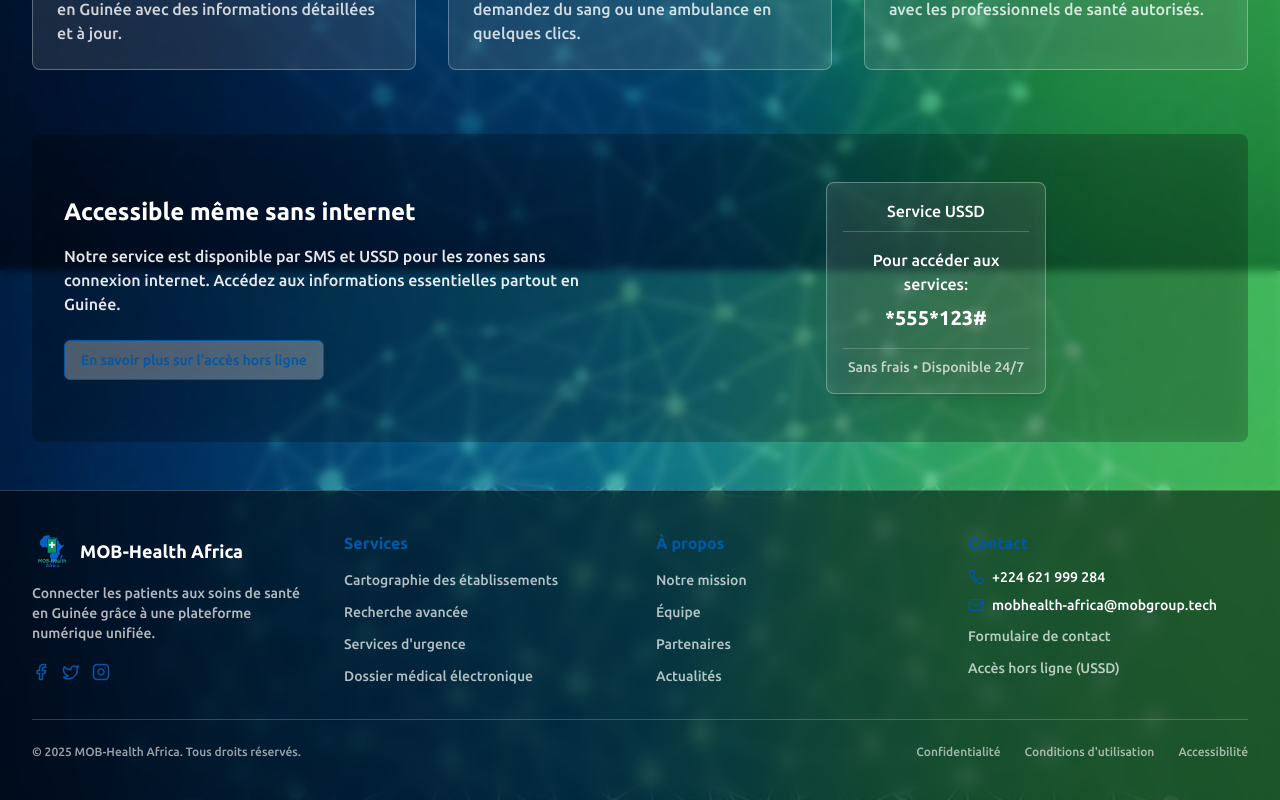
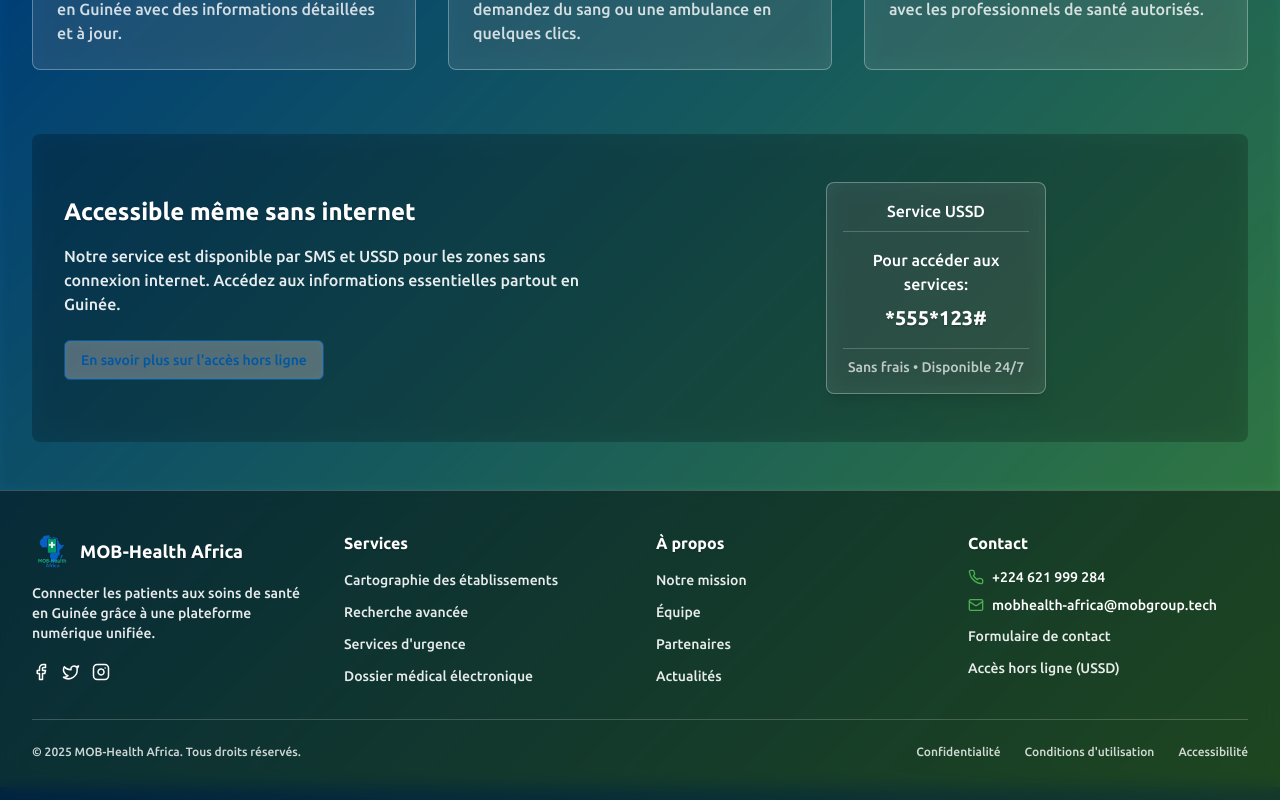
Before and after one commit to Diariou11/mob-health, a React (Vite) app: page / in a window 1280 px wide. Shown: the part 813-1613 px from the top of the page. Built offline with nearby package versions, Linux system fonts and the light colour scheme.

Commit message:
Adjust UI colors and update partners section
Adjusted color contrast for better readability and updated the partners section with new text and partner logos.

```diff
--- a/src/components/layout/Footer.tsx
+++ b/src/components/layout/Footer.tsx
@@ -14,42 +14,42 @@ const Footer = () => {
                 <p className="font-bold text-lg text-white">MOB-Health Africa</p>
               </div>
             </div>
-            <p className="text-sm text-white/70">
+            <p className="text-sm text-white/90 font-medium">
               Connecter les patients aux soins de santé en Guinée grâce à une plateforme numérique unifiée.
             </p>
             <div className="flex space-x-3 pt-2">
-              <a href="#" className="text-health-blue hover:text-health-blue/80">
+              <a href="#" className="text-white hover:text-health-blue">
                 <Facebook size={18} />
               </a>
-              <a href="#" className="text-health-blue hover:text-health-blue/80">
+              <a href="#" className="text-white hover:text-health-blue">
                 <Twitter size={18} />
               </a>
-              <a href="#" className="text-health-blue hover:text-health-blue/80">
+              <a href="#" className="text-white hover:text-health-blue">
                 <Instagram size={18} />
               </a>
             </div>
           </div>
 
           <div>
-            <h3 className="font-bold mb-3 text-health-blue">Services</h3>
+            <h3 className="font-bold mb-3 text-white">Services</h3>
             <ul className="space-y-2">
               <li>
-                <Link to="/map" className="text-sm text-white/70 hover:text-health-blue transition-colors">
+                <Link to="/map" className="text-sm text-white/90 hover:text-health-blue transition-colors font-medium">
                   Cartographie des établissements
                 </Link>
               </li>
               <li>
-                <Link to="/search" className="text-sm text-white/70 hover:text-health-blue transition-colors">
+                <Link to="/search" className="text-sm text-white/90 hover:text-health-blue transition-colors font-medium">
                   Recherche avancée
                 </Link>
               </li>
               <li>
-                <Link to="/emergency" className="text-sm text-white/70 hover:text-health-blue transition-colors">
+                <Link to="/emergency" className="text-sm text-white/90 hover:text-health-blue transition-colors font-medium">
                   Services d'urgence
                 </Link>
               </li>
               <li>
-                <Link to="/patient" className="text-sm text-white/70 hover:text-health-blue transition-colors">
+                <Link to="/patient" className="text-sm text-white/90 hover:text-health-blue transition-colors font-medium">
                   Dossier médical électronique
                 </Link>
               </li>
@@ -57,25 +57,25 @@ const Footer = () => {
           </div>
 
           <div>
-            <h3 className="font-bold mb-3 text-health-blue">À propos</h3>
+            <h3 className="font-bold mb-3 text-white">À propos</h3>
             <ul className="space-y-2">
               <li>
-                <Link to="/about" className="text-sm text-white/70 hover:text-health-blue transition-colors">
+                <Link to="/about" className="text-sm text-white/90 hover:text-health-blue transition-colors font-medium">
                   Notre mission
                 </Link>
               </li>
               <li>
-                <Link to="/about" className="text-sm text-white/70 hover:text-health-blue transition-colors">
+                <Link to="/about" className="text-sm text-white/90 hover:text-health-blue transition-colors font-medium">
                   Équipe
                 </Link>
               </li>
               <li>
-                <Link to="/partners" className="text-sm text-white/70 hover:text-health-blue transition-colors">
+                <Link to="/partners" className="text-sm text-white/90 hover:text-health-blue transition-colors font-medium">
                   Partenaires
                 </Link>
               </li>
               <li>
-                <Link to="/blog" className="text-sm text-white/70 hover:text-health-blue transition-colors">
+                <Link to="/blog" className="text-sm text-white/90 hover:text-health-blue transition-colors font-medium">
                   Actualités
                 </Link>
               </li>
@@ -83,23 +83,23 @@ const Footer = () => {
           </div>
 
           <div>
-            <h3 className="font-bold mb-3 text-health-blue">Contact</h3>
+            <h3 className="font-bold mb-3 text-white">Contact</h3>
             <ul className="space-y-2">
               <li className="flex items-center gap-2">
-                <Phone className="h-4 w-4 text-health-blue" />
-                <span className="text-sm text-white">+224 621 999 284</span>
+                <Phone className="h-4 w-4 text-clinic-green" />
+                <span className="text-sm text-white font-medium">+224 621 999 284</span>
               </li>
               <li className="flex items-center gap-2">
-                <Mail className="h-4 w-4 text-health-blue" />
-                <span className="text-sm text-white">mobhealth-africa@mobgroup.tech</span>
+                <Mail className="h-4 w-4 text-clinic-green" />
+                <span className="text-sm text-white font-medium">mobhealth-africa@mobgroup.tech</span>
               </li>
               <li>
-                <Link to="/contact" className="text-sm text-white/70 hover:text-health-blue transition-colors">
+                <Link to="/contact" className="text-sm text-white/90 hover:text-health-blue transition-colors font-medium">
                   Formulaire de contact
                 </Link>
               </li>
               <li>
-                <Link to="/ussd" className="text-sm text-white/70 hover:text-health-blue transition-colors">
+                <Link to="/ussd" className="text-sm text-white/90 hover:text-health-blue transition-colors font-medium">
                   Accès hors ligne (USSD)
                 </Link>
               </li>
@@ -108,15 +108,15 @@ const Footer = () => {
         </div>
 
         <div className="flex flex-col md:flex-row justify-between items-center mt-8 pt-6 border-t border-white/20">
-          <p className="text-xs text-white/60">© 2025 MOB-Health Africa. Tous droits réservés.</p>
+          <p className="text-xs text-white/80 font-medium">© 2025 MOB-Health Africa. Tous droits réservés.</p>
           <div className="flex gap-6 mt-4 md:mt-0">
-            <Link to="/privacy" className="text-xs text-white/60 hover:text-health-blue transition-colors">
+            <Link to="/privacy" className="text-xs text-white/80 hover:text-health-blue transition-colors font-medium">
               Confidentialité
             </Link>
-            <Link to="/terms" className="text-xs text-white/60 hover:text-health-blue transition-colors">
+            <Link to="/terms" className="text-xs text-white/80 hover:text-health-blue transition-colors font-medium">
               Conditions d'utilisation
             </Link>
-            <Link to="/accessibility" className="text-xs text-white/60 hover:text-health-blue transition-colors">
+            <Link to="/accessibility" className="text-xs text-white/80 hover:text-health-blue transition-colors font-medium">
               Accessibilité
             </Link>
           </div>
--- a/src/components/layout/Layout.tsx
+++ b/src/components/layout/Layout.tsx
@@ -8,13 +8,13 @@ const Layout = () => {
     <div
       className="flex flex-col min-h-screen font-ubuntu"
       style={{
-        backgroundImage: "url('/lovable-uploads/0be0238c-1c8c-41fe-a7ac-db1257f93e25.png')",
+        background: "linear-gradient(135deg, #0057A3 0%, #4CAF50 100%)",
         backgroundSize: "cover",
         backgroundAttachment: "fixed",
       }}
     >
       <Header />
-      <main className="flex-1 backdrop-blur-sm bg-black/5">
+      <main className="flex-1 backdrop-blur-sm bg-black/10">
         <Outlet />
       </main>
       <Footer />
--- a/src/index.css
+++ b/src/index.css
@@ -105,6 +105,7 @@
 
   h1, h2, h3, h4, h5, h6, .font-bold, .font-semibold {
     font-weight: 700;
+    text-shadow: 0 1px 2px rgba(0,0,0,0.3);
   }
 
   body {
@@ -123,4 +124,12 @@
     0%, 100% { transform: scale(1); }
     50% { transform: scale(1.05); }
   }
+
+  .text-shadow {
+    text-shadow: 0 1px 3px rgba(0,0,0,0.3);
+  }
+
+  .text-shadow-lg {
+    text-shadow: 0 2px 4px rgba(0,0,0,0.4);
+  }
 }
--- a/src/pages/Home.tsx
+++ b/src/pages/Home.tsx
@@ -48,15 +48,17 @@ const Home = () => {
         <motion.div
           className="flex-1 flex justify-center"
           initial={{ opacity: 0, scale: 0.9 }}
-          animate={{ opacity: 1, scale: 1 }}
-          transition={{ duration: 1, delay: 0.3 }}
           animate={{
+            opacity: 1,
+            scale: 1,
             y: [0, -10, 0],
             rotate: [0, 2, 0, -2, 0]
           }}
           transition={{
+            duration: 1,
+            delay: 0.3,
             repeat: Infinity,
-            duration: 5,
+            repeatDelay: 0.5,
             ease: "easeInOut"
           }}
         >
```
